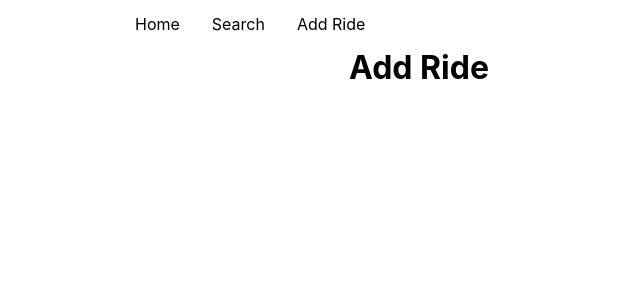
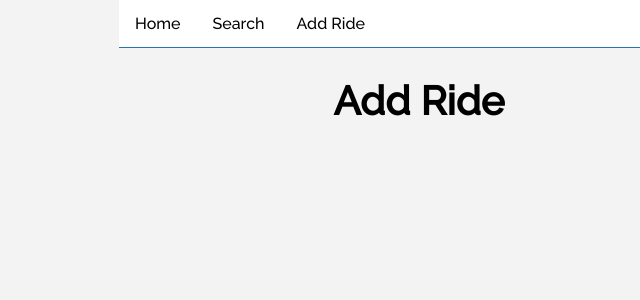
Before and after one commit to hiimvincent/bruin-rides, a React (Create React App) app in the folder src/client/: page /add in a window 1280 px wide. Shown: the top 300 px of the page, without its empty margins (221-861 px from the left). Built offline with nearby package versions, Linux system fonts and the light colour scheme; no server answers.

Commit message:
Updated frontend design and color theme, added logo

```diff
--- a/src/client/src/App.css
+++ b/src/client/src/App.css
@@ -10,7 +10,26 @@
 }
 
 h1 {
+  margin-top: 1.8rem;
+  margin-bottom: 1.8rem;
+  font-size: 2.5em;
+  vertical-align: middle;
   text-align: center;
+}
+
+h2 {
+  margin-top: -1rem;
+  margin-bottom: 1.8rem;
+  font-size: 2.5em;
+  vertical-align: middle;
+  position: relative;
+  left: 118px;
+}
+
+img {
+  position: relative;
+  bottom: -28px;
+  left: 15px;
 }
 
 .top {
@@ -23,32 +42,38 @@ h1 {
 input {
   border: none;
   outline: none;
-  width: 400px;
-  padding: 0 0.5rem;
-  border-bottom: 1px solid #000;
+  width: 485px;
+  padding: 0.5rem;
+  padding-left: 1.4rem;
+  border-bottom: 1px solid #2774AE;
+  font-family: "Raleway";
+  font-size: 1em;
 }
 
 .add {
-  background-color: #000;
+  background-color: #2774AE;
   color: #fff;
-  padding: 0.5rem 1.5rem;
+  padding: 0.8rem 1.6rem;
+  border-radius: 2px;
   cursor: pointer;
 }
 
 .item {
   position: relative;
   margin-top: 1rem;
-  background-color: #000;
+  background-color: #2774AE;
   color: #fff;
-  padding: 1.5rem 3rem;
+  padding: 1.3rem 3rem;
   border-radius: 5px;
+  font-size: 1.1em;
+  line-height: 1.4em;
 }
 
 .icons {
   position: absolute;
-  top: 50%;
+  top: 52%;
   transform: translateY(-50%);
-  right: 10px;
+  right: 25px;
   display: flex;
   gap: 0.5rem;
 }
@@ -63,6 +88,7 @@ ul{
   padding: 0;
   overflow: hidden;
   background-color: white;
+  border-bottom: 1px solid #2774AE;
 }
 
 li{
@@ -75,8 +101,9 @@ li a {
   text-align: center;
   padding: 14px 16px;
   text-decoration: none;
+  font-size: 1em;
 }
 
 li a:hover {
-  background-color: rgb(119, 119, 119);
+  background-color: #FFD100;
 }
--- a/src/client/src/components/Home.js
+++ b/src/client/src/components/Home.js
@@ -1,5 +1,6 @@
 import { useState, useEffect } from 'react';
 import axios from "axios";
+import logo from '../blue.png';
 
 import '../App.css';
 import RideComponent from './RideComponent'
@@ -33,7 +34,7 @@ function Home() {
   return (
     <div className="App">
       <div className="container">
-        <h1>Bruin Rides</h1>
+        <h2> <img src={logo} alt="Logo" width="90" /> Bruin Rides </h2>
         <div className="top">
           <input
             type="text"
--- a/src/client/src/index.css
+++ b/src/client/src/index.css
@@ -1,10 +1,10 @@
+/* import Raleway google font */
+@import url('https://fonts.googleapis.com/css2?family=Raleway:wght@500&display=swap');
+
 body {
+  background: #f3f3f3;
   margin: 0;
-  font-family: -apple-system, BlinkMacSystemFont, 'Segoe UI', 'Roboto', 'Oxygen',
-    'Ubuntu', 'Cantarell', 'Fira Sans', 'Droid Sans', 'Helvetica Neue',
-    sans-serif;
-  -webkit-font-smoothing: antialiased;
-  -moz-osx-font-smoothing: grayscale;
+  font-family: "Raleway";
 }
 
 code {
```
Also changed, not shown: src/client/src/blue.png (added), src/client/src/yellow.png (added).
